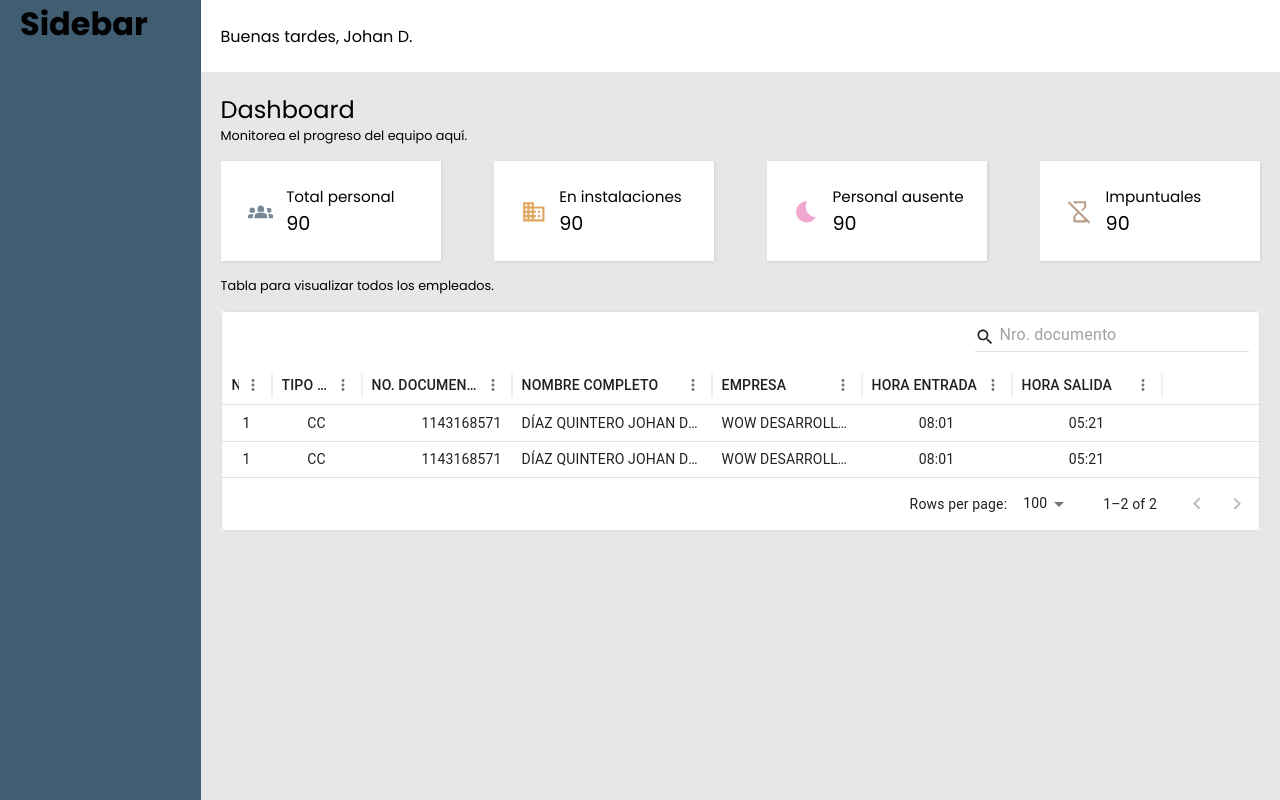
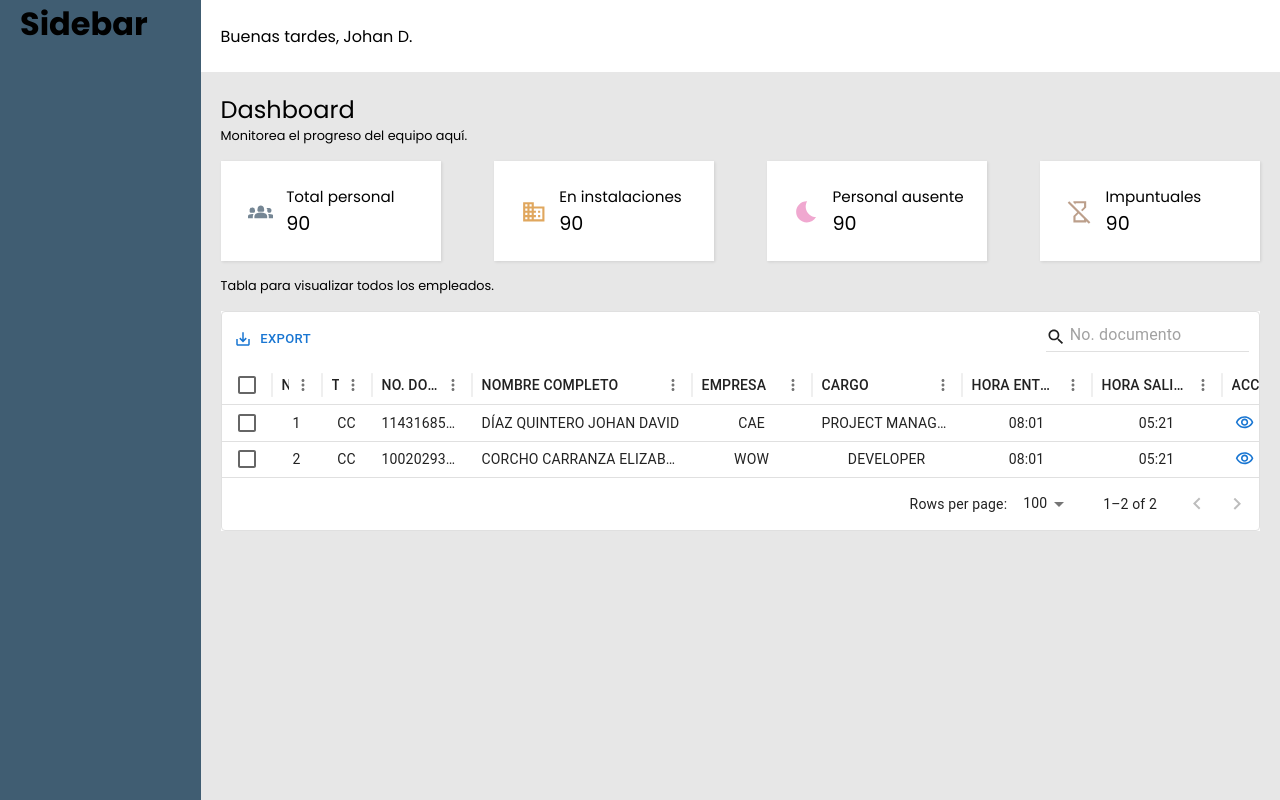
Before and after one commit to dbeec/monorepo_dev, a React (Vite) app in the folder apps/client/: page /dashboard in a window 1280 px wide. Built offline with nearby package versions, Linux system fonts and the light colour scheme.

Commit message:
dashboard/table finished

```diff
--- a/apps/client/src/ui/admin/container/outlet/dashboard/index.tsx
+++ b/apps/client/src/ui/admin/container/outlet/dashboard/index.tsx
@@ -4,9 +4,31 @@ import Groups2Icon from "@mui/icons-material/Groups2";
 import BusinessIcon from "@mui/icons-material/Business";
 import BedtimeIcon from "@mui/icons-material/Bedtime";
 import HourglassDisabledIcon from "@mui/icons-material/HourglassDisabled";
-import { DataGrid, GridToolbarQuickFilter } from "@mui/x-data-grid";
+import {
+  DataGrid,
+  GridRenderCellParams,
+  GridToolbarExport,
+  GridToolbarQuickFilter,
+} from "@mui/x-data-grid";
+import VisibilityOutlinedIcon from "@mui/icons-material/VisibilityOutlined";
+import EditOutlinedIcon from "@mui/icons-material/EditOutlined";
+import DeleteOutlineOutlinedIcon from "@mui/icons-material/DeleteOutlineOutlined";
 
 export default function AdminContent() {
+  const handleEdit = (id: number) => {
+    console.log("Edit", id);
+    // Implementar lógica de edición aquí
+  };
+
+  const handleView = (id: number) => {
+    console.log("View", id);
+    // Implementar lógica de visualización aquí
+  };
+
+  const handleDelete = (id: number) => {
+    console.log("Delete", id);
+    // Implementar lógica de eliminación aquí
+  };
   return (
     <>
       <TitleViews
@@ -63,6 +85,7 @@ export default function AdminContent() {
 
         <div style={{ display: "grid", background: "#fff" }}>
           <DataGrid
+            checkboxSelection
             columns={[
               {
                 field: "id",
@@ -76,7 +99,7 @@ export default function AdminContent() {
               {
                 field: "document_type",
                 headerName: "TIPO DOC",
-                width: 90,
+                width: 50,
                 sortable: false,
                 filterable: false,
                 resizable: false,
@@ -85,7 +108,7 @@ export default function AdminContent() {
               {
                 field: "document",
                 headerName: "NO. DOCUMENTO",
-                width: 150,
+                width: 100,
                 sortable: false,
                 filterable: false,
                 resizable: false,
@@ -94,7 +117,10 @@ export default function AdminContent() {
               {
                 field: "name",
                 headerName: "NOMBRE COMPLETO",
-                width: 200,
+                // valueGetter: (params) => {
+                //   return `${params.firstsurname || ""} ${params.secondsurname || ""} ${params.firstname || ""} ${params.middlename}`;
+                // },
+                width: 220,
                 sortable: false,
                 filterable: false,
                 resizable: false,
@@ -103,6 +129,15 @@ export default function AdminContent() {
               {
                 field: "company",
                 headerName: "EMPRESA",
+                width: 120,
+                sortable: false,
+                filterable: false,
+                resizable: false,
+                align: "center",
+              },
+              {
+                field: "role",
+                headerName: "CARGO",
                 width: 150,
                 sortable: false,
                 filterable: false,
@@ -112,7 +147,7 @@ export default function AdminContent() {
               {
                 field: "h_entrada",
                 headerName: "HORA ENTRADA",
-                width: 150,
+                width: 130,
                 sortable: false,
                 filterable: false,
                 resizable: false,
@@ -121,11 +156,56 @@ export default function AdminContent() {
               {
                 field: "h_salida",
                 headerName: "HORA SALIDA",
-                width: 150,
+                width: 130,
                 sortable: false,
                 filterable: false,
                 resizable: false,
                 align: "center",
+              },
+              {
+                field: "actions",
+                headerName: "ACCIONES",
+                sortable: false,
+                filterable: false,
+                resizable: false,
+                align: "center",
+                renderCell: (params: GridRenderCellParams<any, any>) => (
+                  <div
+                    style={{
+                      display: "flex",
+                      justifyContent: "center",
+                      alignItems: "center",
+                      gap: "0.5rem",
+                      height: "100%",
+                    }}
+                  >
+                    <VisibilityOutlinedIcon
+                      onClick={() => handleView(Number(params.id))}
+                      style={{
+                        display: "flex",
+                        cursor: "pointer",
+                        color: "#1976d2",
+                        fontSize: "1.2rem",
+                      }}
+                    />
+                    <EditOutlinedIcon
+                      onClick={() => handleEdit(Number(params.id))}
+                      style={{
+                        cursor: "pointer",
+                        color: "#ffa000",
+                        fontSize: "1.2rem",
+                      }}
+                    />
+                    <DeleteOutlineOutlinedIcon
+                      onClick={() => handleDelete(Number(params.id))}
+                      style={{
+                        cursor: "pointer",
+                        color: "#d32f2f",
+                        fontSize: "1.2rem",
+                      }}
+                    />
+                  </div>
+                ),
               },
             ]}
             rows={[
@@ -134,34 +214,40 @@ export default function AdminContent() {
                 document_type: "CC",
                 document: 1143168571,
                 name: "DÍAZ QUINTERO JOHAN DAVID",
-                company: "WOW DESARROLLOS DIGITALES",
+                company: "CAE",
+                role: "PROJECT MANAGER",
                 h_entrada: "08:01",
                 h_salida: "05:21",
               },
               {
-                id: 1,
+                id: 2,
                 document_type: "CC",
-                document: 1143168571,
-                name: "DÍAZ QUINTERO JOHAN DAVID",
-                company: "WOW DESARROLLOS DIGITALES",
+                document: 1002029388,
+                name: "CORCHO CARRANZA ELIZABETH DANIELA",
+                company: "WOW",
+                role: "DEVELOPER",
                 h_entrada: "08:01",
                 h_salida: "05:21",
               },
             ]}
             slots={{
               toolbar: () => (
+                <>
                   <div
                     style={{
                       display: "flex",
-                    justifyContent: "flex-end",
+                      justifyContent: "space-between",
                       padding: ".6rem",
                     }}
                   >
+                    <GridToolbarExport />
                     <GridToolbarQuickFilter
-                    placeholder="Nro. documento"
+                      placeholder="No. documento"
                       size="small"
+                      sx={{ width: "20%" }}
                     />
                   </div>
+                </>
               ),
             }}
             initialState={{
--- a/apps/client/src/ui/login/login.tsx
+++ b/apps/client/src/ui/login/login.tsx
@@ -1,4 +1,4 @@
-import LogoCoophumana from "../../../public/logo_web.png";
+// import LogoCoophumana from "../../../public/logo_web.png";
 import { TextField } from "@mui/material";
 import { useForm } from "react-hook-form";
 import { yupResolver } from "@hookform/resolvers/yup";
@@ -41,7 +41,7 @@ export default function Login() {
       <div className="main__content">
         <div className="login">
           <div className="logo">
-            <img src={LogoCoophumana} alt="LogoCoophumana" />
+            {/* <img src={LogoCoophumana} alt="LogoCoophumana" /> */}
 
             <h1>Bienvenid@</h1>
             <p>
```
Also changed, not shown: 1 other file (tests, documents, lock files or other folders). Lines whose indentation alone changed are shown as unchanged.
